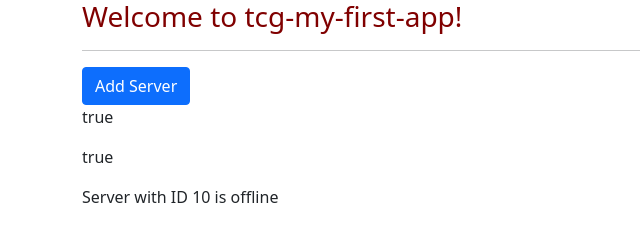
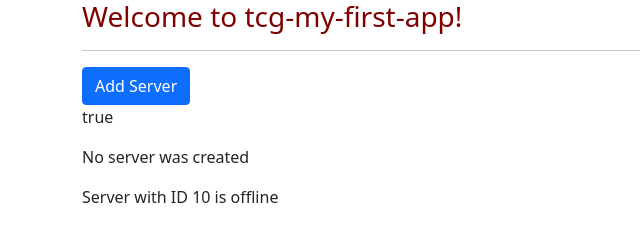
Before and after one commit to walterswoodward/tcg-my-first-app, an Angular app: page / in a window 1280 px wide. Shown: the top 229 px of the page, without its empty margins (0-640 px from the left). Built offline with nearby package versions, Linux system fonts and the light colour scheme.

Commit message:
Binds the click event of the Add Server button to the onCreateServer() method

```diff
--- a/src/app/servers/servers.component.html
+++ b/src/app/servers/servers.component.html
@@ -1,9 +1,10 @@
 <!-- Note here that we are not binding the the "disabled" attribute, but in fact are directly binding
 to the native disabled property that belongs to this element -->
-<button class="btn btn-primary" [disabled]="!allowNewServer">Add Server</button>
+<button class="btn btn-primary" [disabled]="!allowNewServer" (click)="onCreateServer()">Add Server</button>
 <!-- String interpolation approach: -->
 <p>{{ allowNewServer }}</p>
 <!-- Property Binding approach: -->
-<p [innerText]="allowNewServer"></p>
+<!-- <p [innerText]="allowNewServer"></p> -->
+<p>{{ serverCreationStatus }}</p>
 <app-server></app-server>
 <app-server></app-server>
--- a/src/app/servers/servers.component.ts
+++ b/src/app/servers/servers.component.ts
@@ -11,6 +11,7 @@
 })
 export class ServersComponent implements OnInit {
   allowNewServer: boolean = false;
+  serverCreationStatus: string = 'No server was created';
 
   constructor() {
     // Once this component is created, after two seconds, update the allowNewServer property to true
@@ -24,4 +25,8 @@
   ngOnInit(): void {
   }
 
+  onCreateServer() {
+    this.serverCreationStatus = "Server was created!";
+  }
+
 }
```
